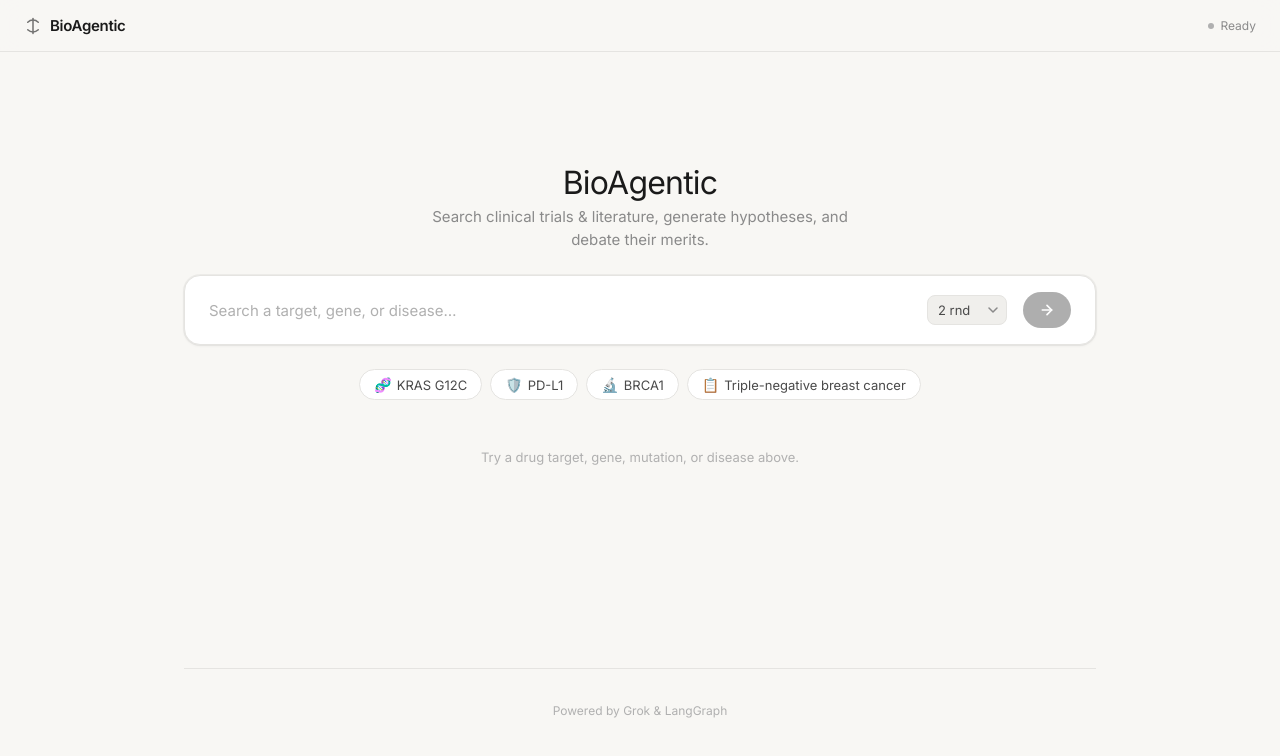
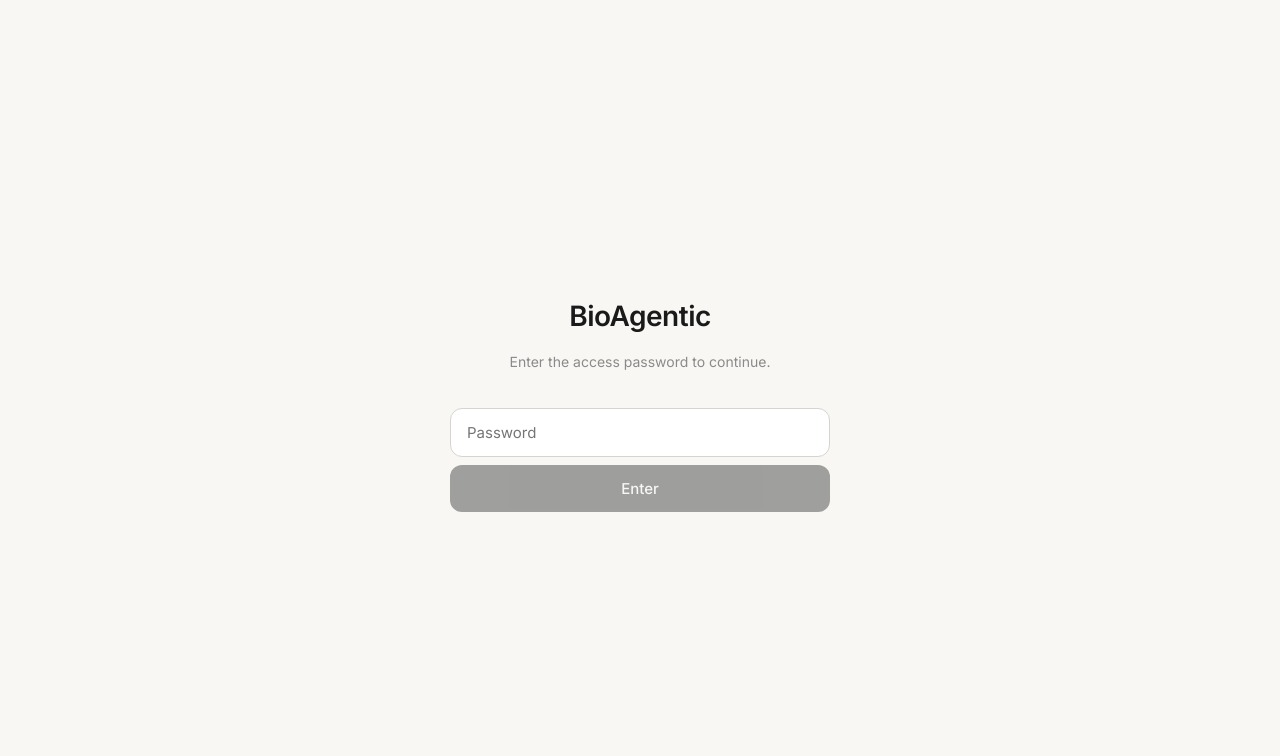
Before and after one commit to Felixburton7/BioAgentic, a Next.js app in the folder frontend/: page / in a window 1280 px wide. Shown: the top 756 px of the page. Built offline with nearby package versions, Linux system fonts and the light colour scheme; no server answers.

Commit message:
password page

```diff
--- a/frontend/app/globals.css
+++ b/frontend/app/globals.css
@@ -81,7 +81,7 @@
 }
 
 html {
-  font-size: 16px;
+  font-size: 20px;
   -webkit-font-smoothing: antialiased;
   -moz-osx-font-smoothing: grayscale;
 }
@@ -90,13 +90,98 @@ body {
   font-family: 'Inter', -apple-system, BlinkMacSystemFont, 'Segoe UI', sans-serif;
   background-color: var(--bg-primary);
   color: var(--text-primary);
-  line-height: 1.6;
+  line-height: 2;
   min-height: 100vh;
 }
 
 ::selection {
   background: rgba(26, 26, 26, 0.1);
   color: var(--text-primary);
+}
+
+/* ================================================================
+   Password Gate
+   ================================================================ */
+
+.password-gate {
+  display: flex;
+  align-items: center;
+  justify-content: center;
+  min-height: 100vh;
+  background: var(--bg-primary);
+  padding: var(--space-lg);
+}
+
+.password-card {
+  text-align: center;
+  max-width: 380px;
+  width: 100%;
+}
+
+.password-icon {
+  font-size: 48px;
+  margin-bottom: var(--space-md);
+}
+
+.password-card h1 {
+  font-size: 28px;
+  font-weight: 600;
+  color: var(--text-primary);
+  margin-bottom: var(--space-xs);
+  letter-spacing: -0.5px;
+}
+
+.password-card>p {
+  font-size: 14px;
+  color: var(--text-muted);
+  margin-bottom: var(--space-xl);
+}
+
+.password-input {
+  width: 100%;
+  padding: 14px 16px;
+  border: 1px solid var(--border);
+  border-radius: var(--radius-lg);
+  font-size: 15px;
+  font-family: inherit;
+  background: var(--bg-secondary);
+  color: var(--text-primary);
+  outline: none;
+  transition: border-color var(--transition-fast);
+  margin-bottom: var(--space-sm);
+}
+
+.password-input:focus {
+  border-color: var(--border-strong);
+}
+
+.password-error {
+  font-size: 13px;
+  color: #c0392b;
+  margin-bottom: var(--space-sm);
+}
+
+.password-btn {
+  width: 100%;
+  padding: 14px;
+  border: none;
+  border-radius: var(--radius-lg);
+  background: var(--text-primary);
+  color: var(--bg-primary);
+  font-size: 15px;
+  font-weight: 500;
+  font-family: inherit;
+  cursor: pointer;
+  transition: opacity var(--transition-fast);
+}
+
+.password-btn:hover:not(:disabled) {
+  opacity: 0.85;
+}
+
+.password-btn:disabled {
+  opacity: 0.4;
+  cursor: not-allowed;
 }
 
 /* ================================================================
@@ -565,8 +650,8 @@ body {
 
 .agent-card-content {
   padding: var(--space-sm) var(--space-md) var(--space-md);
-  font-size: 15px;
-  line-height: 1.75;
+  font-size: 18px;
+  line-height: 1.9;
   color: var(--text-secondary);
 }
 
@@ -635,10 +720,10 @@ body {
 
 /* Markdown Rendering */
 .report-body h2 {
-  font-size: 22px;
+  font-size: 24px;
   font-weight: 600;
   color: var(--text-primary);
-  margin: var(--space-xl) 0 var(--space-md);
+  margin: var(--space-2xl) 0 var(--space-lg);
   padding-bottom: var(--space-sm);
   border-bottom: 1px solid var(--border);
   letter-spacing: -0.3px;
@@ -649,17 +734,17 @@ body {
 }
 
 .report-body h3 {
-  font-size: 18px;
+  font-size: 20px;
   font-weight: 600;
   color: var(--text-primary);
-  margin: var(--space-lg) 0 var(--space-sm);
+  margin: var(--space-xl) 0 var(--space-md);
 }
 
 .report-body p {
-  font-size: 15px;
+  font-size: 16px;
   color: var(--text-secondary);
-  margin-bottom: var(--space-md);
-  line-height: 1.75;
+  margin-bottom: var(--space-lg);
+  line-height: 1.9;
 }
 
 .report-body strong {
@@ -674,10 +759,10 @@ body {
 }
 
 .report-body li {
-  font-size: 15px;
+  font-size: 16px;
   color: var(--text-secondary);
-  margin-bottom: 6px;
-  line-height: 1.7;
+  margin-bottom: 10px;
+  line-height: 1.85;
 }
 
 .report-body code {
@@ -700,8 +785,9 @@ body {
 
 .report-body th,
 .report-body td {
-  padding: 10px var(--space-md);
+  padding: 12px var(--space-lg);
   text-align: left;
+  font-size: 15px;
   border: 1px solid var(--border);
 }
 
--- a/frontend/app/page.js
+++ b/frontend/app/page.js
@@ -1,6 +1,6 @@
 "use client";
 
-import { useState, useRef, useCallback } from "react";
+import { useState, useRef, useCallback, useEffect } from "react";
 import Navbar from "@/components/Navbar";
 import ResearchForm from "@/components/ResearchForm";
 import ActivityTrace from "@/components/ActivityTrace";
@@ -9,7 +9,70 @@ import ReportView from "@/components/ReportView";
 
 const API_BASE = process.env.NEXT_PUBLIC_API_URL || "";
 
+/* ─── Password Gate ─── */
+function PasswordGate({ onAuth }) {
+  const [password, setPassword] = useState("");
+  const [error, setError] = useState("");
+  const [loading, setLoading] = useState(false);
+
+  const handleSubmit = async (e) => {
+    e.preventDefault();
+    if (!password.trim()) return;
+
+    setLoading(true);
+    setError("");
+
+    try {
+      const res = await fetch(`${API_BASE}/auth`, {
+        method: "POST",
+        headers: { "Content-Type": "application/json" },
+        body: JSON.stringify({ password: password.trim() }),
+      });
+
+      if (res.ok) {
+        sessionStorage.setItem("bio_auth", "true");
+        onAuth();
+      } else {
+        setError("Invalid password");
+      }
+    } catch {
+      setError("Cannot connect to server");
+    } finally {
+      setLoading(false);
+    }
+  };
+
+  return (
+    <div className="password-gate">
+      <div className="password-card">
+        <h1>BioAgentic</h1>
+        <p>Enter the access password to continue.</p>
+        <form onSubmit={handleSubmit}>
+          <input
+            type="password"
+            value={password}
+            onChange={(e) => setPassword(e.target.value)}
+            placeholder="Password"
+            className="password-input"
+            autoFocus
+          />
+          {error && <div className="password-error">{error}</div>}
+          <button
+            type="submit"
+            className="password-btn"
+            disabled={loading || !password.trim()}
+          >
+            {loading ? "Verifying…" : "Enter"}
+          </button>
+        </form>
+      </div>
+    </div>
+  );
+}
+
+/* ─── Main App ─── */
 export default function Home() {
+  const [authed, setAuthed] = useState(false);
   const [messages, setMessages] = useState([]);
   const [traces, setTraces] = useState([]);
   const [isStreaming, setIsStreaming] = useState(false);
@@ -19,9 +82,15 @@ export default function Home() {
   const [currentTarget, setCurrentTarget] = useState("");
   const eventSourceRef = useRef(null);
 
+  // Restore auth from sessionStorage on mount
+  useEffect(() => {
+    if (sessionStorage.getItem("bio_auth") === "true") {
+      setAuthed(true);
+    }
+  }, []);
+
   const handleSubmit = useCallback(
     ({ target, rounds }) => {
-      // Reset state
       setMessages([]);
       setTraces([]);
       setIsStreaming(true);
@@ -30,7 +99,6 @@ export default function Home() {
       setBrief(null);
       setCurrentTarget(target);
 
-      // SSE via fetch for POST support
       const controller = new AbortController();
       eventSourceRef.current = controller;
 
@@ -65,7 +133,6 @@ export default function Home() {
               try {
                 const data = JSON.parse(jsonStr);
 
-                // --- Status event: agent is starting ---
                 if (data.event === "status") {
                   setTraces((prev) => [
                     ...prev,
@@ -79,7 +146,6 @@ export default function Home() {
                   continue;
                 }
 
-                // --- Node complete: update trace with duration ---
                 if (data.event === "node_complete") {
                   setTraces((prev) =>
                     prev.map((t) =>
@@ -91,12 +157,10 @@ export default function Home() {
                   continue;
                 }
 
-                // --- Done event ---
                 if (data.event === "done") {
                   setIsDone(true);
                   setIsStreaming(false);
 
-                  // Fetch the full report
                   fetch(`${API_BASE}/research`, {
                     method: "POST",
                     headers: { "Content-Type": "application/json" },
@@ -109,24 +173,21 @@ export default function Home() {
                   return;
                 }
 
-                // --- Error event ---
                 if (data.event === "error") {
                   setError(data.detail || "Pipeline error");
                   setIsStreaming(false);
                   return;
                 }
 
-                // --- Agent content message ---
                 if (data.content) {
                   setMessages((prev) => [...prev, data]);
                 }
               } catch {
-                // Skip malformed JSON
+                // skip malformed JSON
               }
             }
           }
 
-          // If stream ended without a done event
           setIsDone(true);
           setIsStreaming(false);
         })
@@ -154,14 +215,18 @@ export default function Home() {
     setCurrentTarget("");
   };
 
+  /* ─── Password gate ─── */
+  if (!authed) {
+    return <PasswordGate onAuth={() => setAuthed(true)} />;
+  }
+
+  /* ─── Authenticated view ─── */
   const showEmptyState = messages.length === 0 && !isStreaming && !error && !isDone;
-  const showResults = messages.length > 0 || error || traces.length > 0;
 
   return (
     <>
       <Navbar isStreaming={isStreaming} />
       <main className="page-container">
-        {/* Hero — only on empty state */}
         {showEmptyState && (
           <div className="hero">
             <h1>BioAgentic</h1>
@@ -172,15 +237,10 @@ export default function Home() {
           </div>
         )}
 
-        {/* Research Form */}
         <ResearchForm onSubmit={handleSubmit} isStreaming={isStreaming} />
 
-        {/* Activity Traces — Perplexity-style "Show traces" */}
-        {traces.length > 0 && (
-          <ActivityTrace traces={traces} />
-        )}
+        {traces.length > 0 && <ActivityTrace traces={traces} />}
 
-        {/* Streaming Output */}
         {(messages.length > 0 || error) && (
           <AgentStream
             messages={messages}
@@ -189,25 +249,15 @@ export default function Home() {
           />
         )}
 
-        {/* Final Report */}
         {isDone && brief && (
           <ReportView brief={brief} target={currentTarget} />
         )}
 
-        {/* New Research button */}
         {isDone && (
           <div style={{ textAlign: "center", marginTop: "var(--space-lg)" }}>
             <button className="btn-secondary" onClick={handleReset}>
-              <svg
-                width="14"
-                height="14"
-                viewBox="0 0 24 24"
-                fill="none"
-                stroke="currentColor"
-                strokeWidth="2"
-                strokeLinecap="round"
-                strokeLinejoin="round"
-              >
+              <svg width="14" height="14" viewBox="0 0 24 24" fill="none"
+                stroke="currentColor" strokeWidth="2" strokeLinecap="round" strokeLinejoin="round">
                 <polyline points="1 4 1 10 7 10" />
                 <path d="M3.51 15a9 9 0 1 0 2.13-9.36L1 10" />
               </svg>
@@ -216,16 +266,12 @@ export default function Home() {
           </div>
         )}
 
-        {/* Empty state hint */}
         {showEmptyState && (
           <div className="empty-state">
-            <p>
-              Try a drug target, gene, mutation, or disease above.
-            </p>
+            <p>Try a drug target, gene, mutation, or disease above.</p>
           </div>
         )}
 
-        {/* Footer */}
         <footer className="footer">
           <p>Powered by Grok &amp; LangGraph</p>
         </footer>
--- a/frontend/next.config.mjs
+++ b/frontend/next.config.mjs
@@ -8,6 +8,10 @@ const nextConfig = {
         destination: `${backendUrl}/research/:path*`,
       },
       {
+        source: "/auth",
+        destination: `${backendUrl}/auth`,
+      },
+      {
         source: "/health",
         destination: `${backendUrl}/health`,
       },
```
Also changed, not shown: 1 other file (tests, documents, lock files or other folders).
